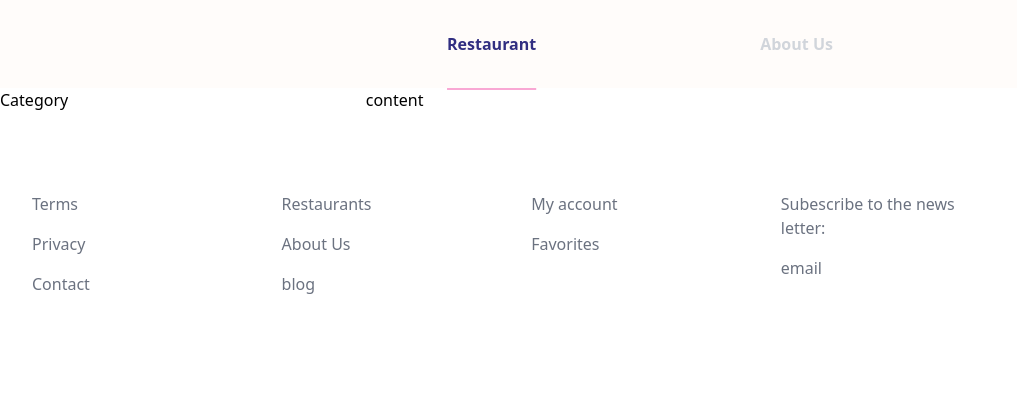
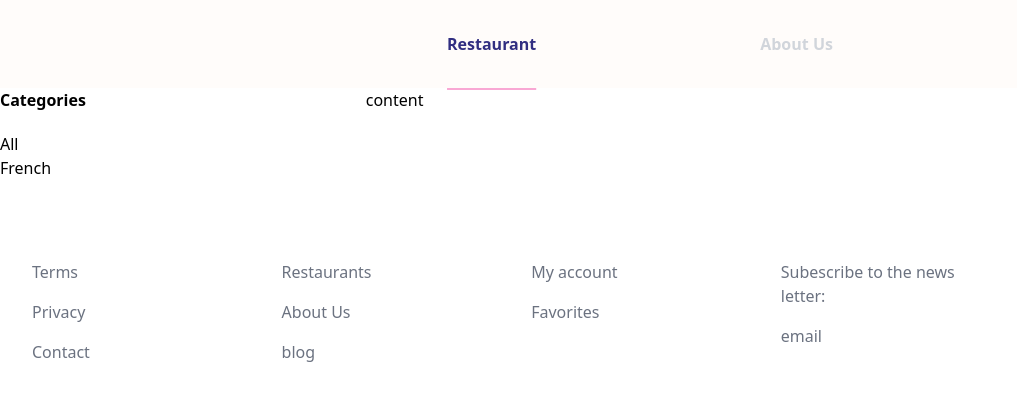
Before and after one commit to MR-shefaei/Restaurant, a Next.js app: page / in a window 1280 px wide. Shown: the top 400 px of the page, without its empty margins (0-1017 px from the left). Built offline with nearby package versions, Linux system fonts and the light colour scheme; no server answers.

Commit message:
connected with backend

```diff
--- a/components/content.js
+++ b/components/content.js
@@ -1,12 +1,27 @@
-import React from "react";
+import React, { useEffect } from "react";
+import {API_URL} from "../config"
 
 export default function Content(){
+console.log(API_URL, "this");
+useEffect(async ()=>{
+    const categories = await fetch(`${API_URL}/api/categories`);
+    const response = await categories.json();
+    console.log(response);
+})
     return(
         <>
-        <div className="grid grid-cols-7">
+        <div className="grid grid-cols-7 container mx-auto">
             <div className="col-span-2">
                 <div className="">
-                    <h2>Category</h2>
+                    <h2 className="font-bold pb-5">Categories</h2>
+                    <ul className="">
+                        <li>
+                            All
+                        </li>
+                        <li>
+                            French
+                        </li>
+                    </ul>
 
                 </div>
             </div>
--- /dev/null
+++ b/config/index.js
@@ -0,0 +1,2 @@
+const API_URL = process.env.NEXT_PUBLIC_STRAPI_URL || "http://localhost:1337"
+export {API_URL}
```
Also changed, not shown: lib/api.js (added, +11 -0 lines), 1 other file (tests, documents, lock files or other folders).
